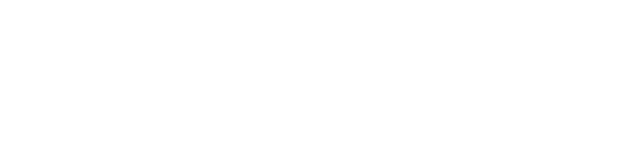
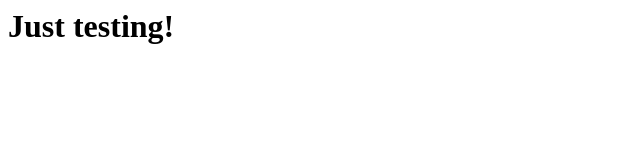
Before and after one commit to anszu/anszu.github.io, a plain HTML site: page testing/index.html in a window 1280 px wide. Shown: the whole page, without its empty margins (0-640 px from the left). Drawn offline with Linux system fonts and the light colour scheme.

Commit message:
change file

```diff
--- a/testing/index.html
+++ b/testing/index.html
@@ -1,6 +1,8 @@
 <html>
 <head>
     <link rel="manifest" href="manifest.webmanifest">
-    <meta http-equiv="refresh" content="5; URL=https://meinepraxis.orgsolution.de/lesen/?responsive=1#!login">
 </head>
+<body>
+    <h1>Just testing!</h1>
+</body>
 </html>
```
